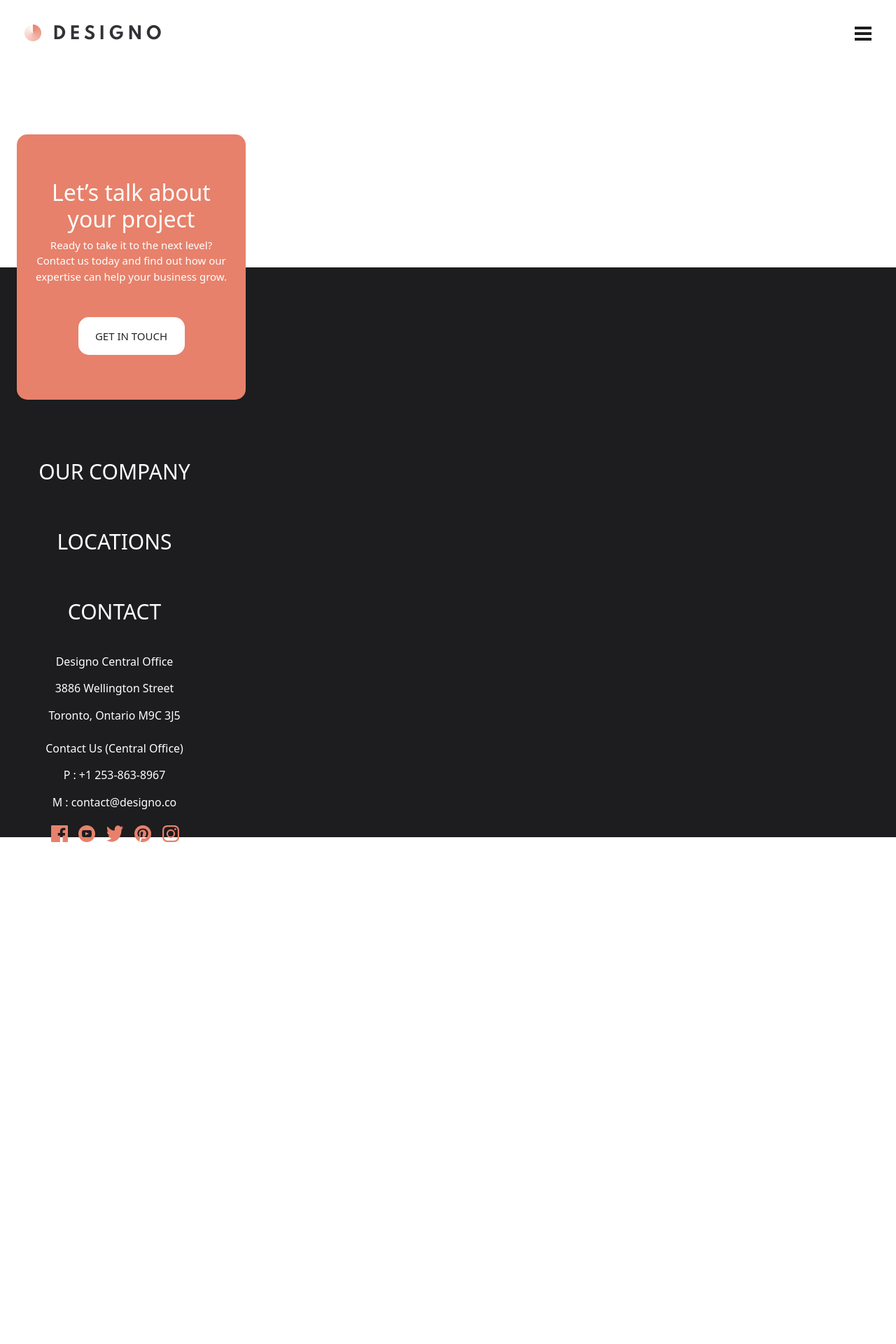
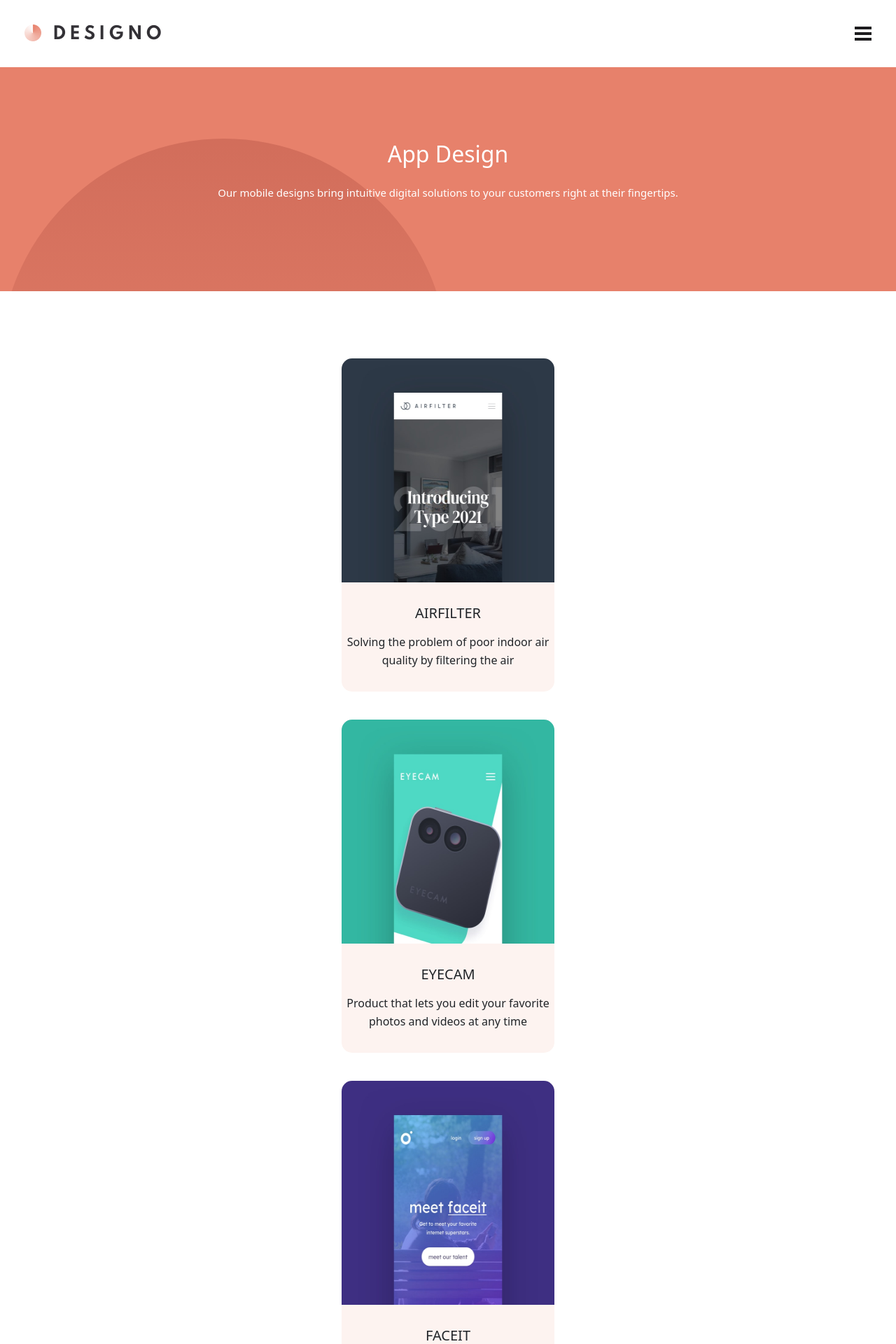
Before and after one commit to TedJenkler/Multi-Page-Website, a React (Create React App) app: page /app in a window 1280 px wide. Shown: the top 1920 px of the page at 70% size. Before the commit the page ends 1203 px from the top, so only its background shows below. Built offline with nearby package versions, Linux system fonts and the light colour scheme.

Commit message:
App Design page

```diff
--- a/src/App.js
+++ b/src/App.js
@@ -8,6 +8,8 @@ import Locations from './Components.js/Pages/Locations';
 import { useState } from 'react';
 import { Routes, Route } from 'react-router-dom';
 import WebDesign from './Components.js/Pages/WebDesign';
+import GraphicDesign from './Components.js/Pages/GrapicDesign';
+import AppDesign from './Components.js/Pages/AppDesign';
 
 function App() {
   const [hamburger, sethamburger] = useState(false);
@@ -22,6 +24,8 @@ function App() {
       <Route path="contact" element={ <Contact hamburger={hamburger}/> } />
       <Route path="locations" element={ <Locations hamburger={hamburger}/> } />
       <Route path="webdesign" element={ <WebDesign hamburger={hamburger} />} />
+      <Route path="app" element={ <AppDesign hamburger={hamburger} />} />
+      <Route path="graphicdesign" element={ <GraphicDesign hamburger={hamburger} />} />
     </Routes>
     <Footer />
   </div>
--- /dev/null
+++ b/src/Components.js/Pages/AppDesign.js
@@ -0,0 +1,29 @@
+import ContentItem from "../ContentItem"
+import HeroDesign from "../HeroDesign"
+import airfilter from "../../assets/app-design/desktop/image-airfilter.jpg"
+import eyecam from "../../assets/app-design/desktop/image-eyecam.jpg"
+import faceit from "../../assets/app-design/desktop/image-faceit.jpg"
+import todo from "../../assets/app-design/desktop/image-todo.jpg"
+import loopstudios from "../../assets/app-design/desktop/image-loopstudios.jpg"
+import PageLinkButton from "../PageLinkButton"
+
+const AppDesign = ( {hamburger} ) => {
+    return (
+        <div className={hamburger === false ? "row" : "row blurry"}>
+            <HeroDesign h1="App Design" p="Our mobile designs bring intuitive digital solutions to your customers right at their fingertips." />
+            <div className="content">
+                <ContentItem img={airfilter} h2="AIRFILTER" p="Solving the problem of poor indoor air quality by filtering the air"/>
+                <ContentItem img={eyecam} h2="EYECAM" p="Product that lets you edit your favorite photos and videos at any time"/>
+                <ContentItem img={faceit} h2="FACEIT" p="Get to meet your favorite internet superstar with the faceit app"/>
+                <ContentItem img={todo} h2="TODO" p="A todo app that features cloud sync with light and dark mode"/>
+                <ContentItem img={loopstudios} h2="LOOPSTUDIOS" p="A VR experience app made for Loopstudios"/>
+            </div>
+            <div>
+                <PageLinkButton page="/webdesign" h1="WEB DESIGN" c="btn project-btn project-btn-first" />
+                <PageLinkButton page="/graphicdesign" h1="GRAPHIC DESIGN" c="btn project-btn project-btn-third" />
+            </div>
+        </div>
+    )
+}
+
+export default AppDesign
--- /dev/null
+++ b/src/Components.js/Pages/GrapicDesign.js
@@ -0,0 +1,9 @@
+const GraphicDesign = () => {
+    return (
+        <>
+
+        </>
+    )
+}
+
+export default GraphicDesign
--- a/src/Components.js/Pages/HomePage.js
+++ b/src/Components.js/Pages/HomePage.js
@@ -20,8 +20,8 @@ const HomePage = ({ hamburger }) => {
             <div className="row">
                 <div className="project-btn-area">
                     <PageLinkButton page="webdesign" h1="Web Design" c="btn project-btn project-btn-first" />
-                    <PageLinkButton page="appdesign" h1="App Design" c="btn project-btn project-btn-second" />
-                    <PageLinkButton page="graphicdesign" h1="Graphic Design" c="btn project-btn project-btn-third" />
+                    <PageLinkButton page="app" h1="App Design" c="btn project-btn project-btn-second" />
+                    <PageLinkButton page="graphicdesign" h1="GRAPHIC DESIGN" c="btn project-btn project-btn-third" />
                 </div>
             </div>
             <div className="row">
--- a/src/Components.js/Pages/WebDesign.js
+++ b/src/Components.js/Pages/WebDesign.js
@@ -21,8 +21,8 @@ const WebDesign = ({ hamburger }) => {
                 <ContentItem img={camp} h2="CAMP" p="Get expert training in coding, data, design, and digital marketing"/>
             </div>
             <div>
-                <PageLinkButton page="appdesign" h1="App Design" c="btn project-btn project-btn-first" />
-                <PageLinkButton page="graphicdesign" h1="Graphic Design" c="btn project-btn project-btn-third" />
+                <PageLinkButton page="/app" h1="APP DESIGN" c="btn project-btn project-btn-first" />
+                <PageLinkButton page="/graphicdesign" h1="GRAPHIC DESIGN" c="btn project-btn project-btn-third" />
             </div>
         </div>
     )
--- a/src/index.css
+++ b/src/index.css
@@ -660,7 +660,6 @@ a {
 
 .content {
   width: 327px;
-  height: 3068px;
   margin-top: 96px;
   display: flex;
   flex-direction: column;
```
